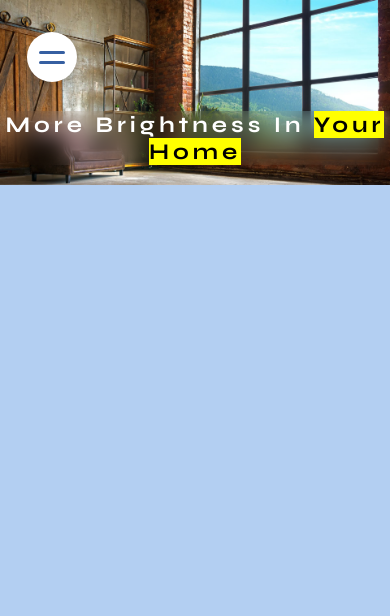
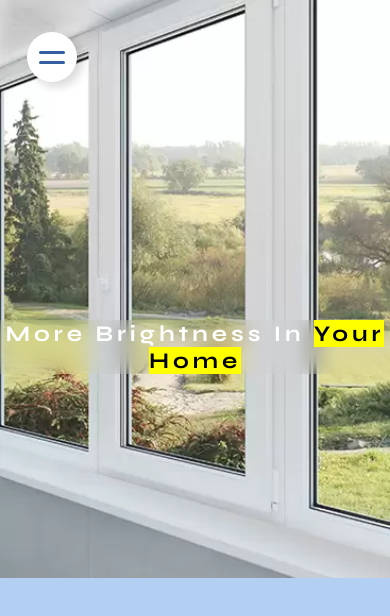
Before and after one commit to janko2706/randmont, a React (Create React App) app: page / in a window 390 px wide. Shown: the top 616 px of the page. Built offline with nearby package versions, Linux system fonts and the light colour scheme.

Commit message:
mobile opt fix

```diff
--- a/src/components/SidebarMenu.js
+++ b/src/components/SidebarMenu.js
@@ -95,6 +95,7 @@ const SidebarMenuStyled = styled.div`
         }
         .navigation ul li:nth-child(1) {
             font-size: 1.3rem !important;
+            color: black !important;
             transform: translateX(-50px);
 
         }
@@ -137,6 +138,11 @@ const SidebarMenuStyled = styled.div`
             background: var(--light-blue-color);
             opacity: .7;
 
+    }
+    @media (max-width: 949px){
+        .navigation ul li .NavLink{
+            color: black !important;
+        }
     }
 
     .navigation ul li:nth-child(1) {
@@ -192,7 +198,7 @@ const SidebarMenuStyled = styled.div`
 
     .toggleNavigation{
         z-index: 10;
-        position: absolute;
+        position: fixed;
         top: 2em;
         left: 4em;
         width: 50px;
--- a/src/pages/HomePage.js
+++ b/src/pages/HomePage.js
@@ -2,7 +2,8 @@ import React from 'react';
 import styled from 'styled-components';
 import GlassCard from '../components/GlassCard';
 import { motion } from 'framer-motion';
-import headerImage from '../images/homePageCoverWindow.jpeg';
+import headerImageDesktop from '../images/homePageCoverWindow.jpeg';
+import headerImageMobile from '../images/homePageCoverMobile.jpeg'
 
 function HomePage() {
     return (
@@ -15,7 +16,8 @@ function HomePage() {
         >
             <HomePageStyled>
                 <header className='headerCont'>
-                    <img src={headerImage} alt='alternate header' className='headerImage'/>
+                    <img src={headerImageDesktop} alt='alternate header' className='headerImageDesktop'/>
+                    <img src={headerImageMobile} alt='alternate header' className='headerImageMobile'/>
                     <div className='headerTitleContMobile'>
                         <h1>More Brightness In <span style={{background: 'yellow', color: 'black'}}>Your Home</span></h1>
                     </div>
@@ -51,7 +53,7 @@ const HomePageStyled = styled.div`
     .headerTitleContMobile{
         display: none;
         position: absolute;
-        top: 75%;
+        top: 60%;
         /* left: 50%; */
         transform: translate(0, -50%);
         backdrop-filter: blur(10px);
@@ -63,13 +65,21 @@ const HomePageStyled = styled.div`
         color: white;
     }
 
-    .headerImage{
+    .headerImageDesktop{
         max-width: 100%;
         height: auto;
         border-style: none;
         vertical-align: middle;
         width: 100%;
         aspect-ratio: auto 1500/800;
+    }
+    .headerImageMobile{
+        display: none;
+        max-width: 100%;
+        border-style: none;
+        vertical-align: middle;
+        width: 100%;
+        height: 100%;
     }
     .headerTitleContDesktop{
         position: absolute;
@@ -113,6 +123,12 @@ const HomePageStyled = styled.div`
         }
         .headerTitleContDesktop{
             display: none;
+        }
+        .headerImageMobile{
+            display: inherit;
+        }
+        .headerImageDesktop{
+            display: none !important;
         }
     }
 
```
Also changed, not shown: src/images/homePageCoverMobile.jpeg (added).
